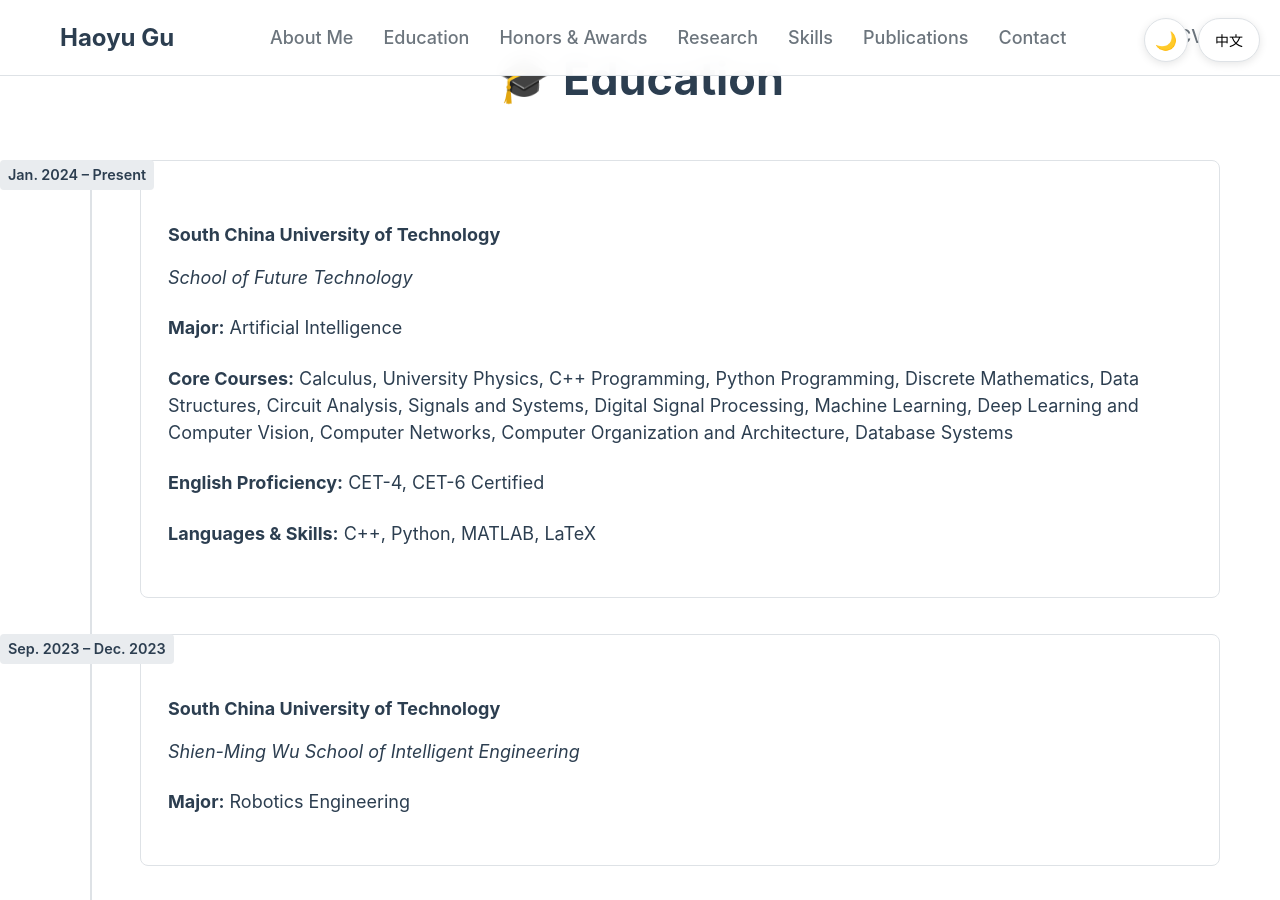
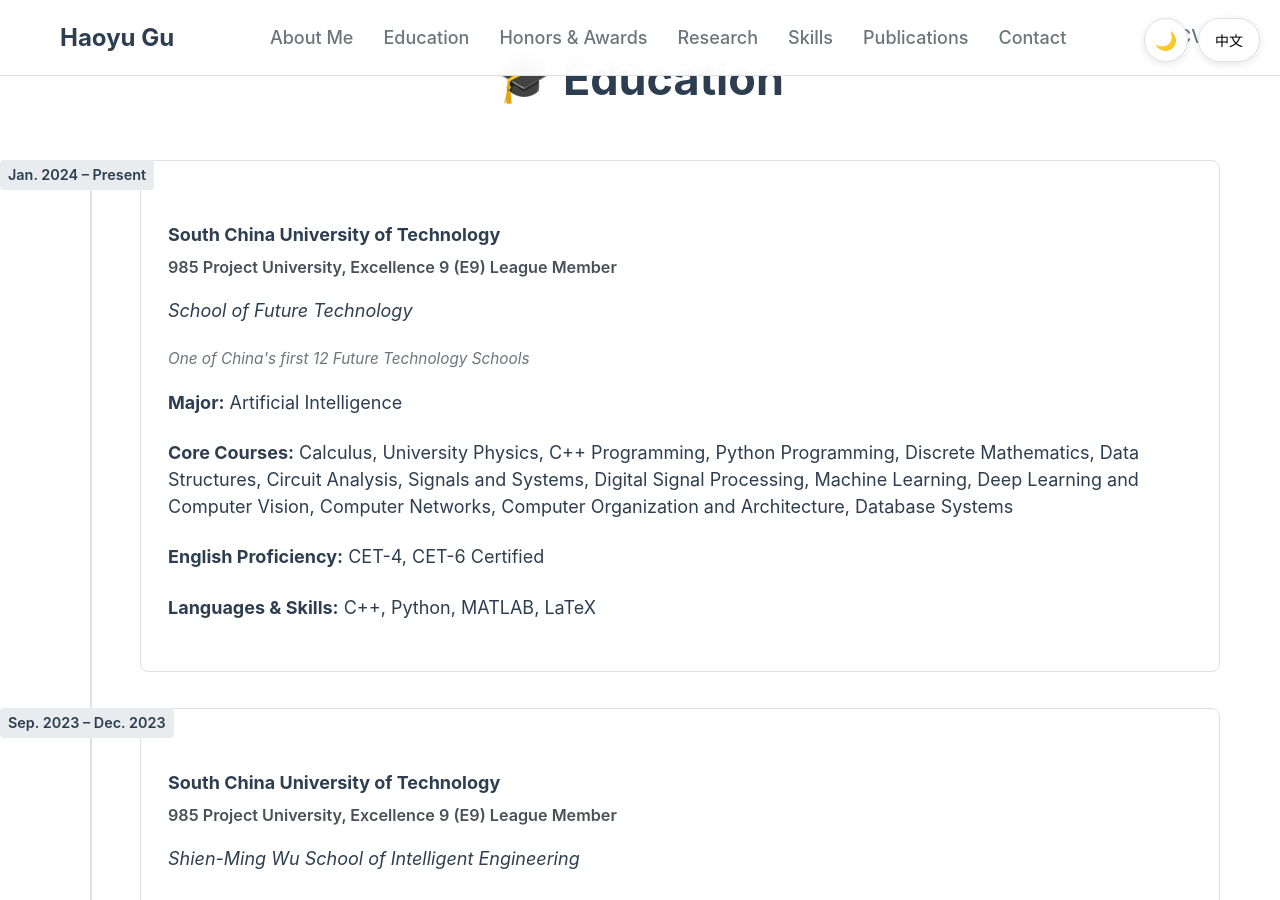
Before and after one commit to Haoyu-Gu/haoyu-gu.github.io, a Jekyll site: the page built from index.html, in a window 1280 px wide and 900 px high, scrolled down 1981 px. Built offline with Jekyll 4.4.1, drawn with Linux system fonts in a browser that asks for light colours; some of the changed text lies outside the part shown.

Commit message:
改进教育背景：添加985/E9标识、未来技术学院描述、高考成绩信息及相应样式

```diff
--- a/assets/css/custom.css
+++ b/assets/css/custom.css
@@ -415,6 +415,28 @@
   border: 1px solid var(--border-color);
   border-radius: 8px;
   padding: 1.5rem;
+}
+
+/* Education description styles */
+.university-description {
+  color: var(--text-accent);
+  font-weight: 600;
+  font-size: 0.9rem;
+  margin: 0.5rem 0;
+}
+
+.school-description {
+  color: var(--text-secondary);
+  font-style: italic;
+  font-size: 0.85rem;
+  margin: 0.5rem 0;
+}
+
+/* Gaokao score styles */
+.gaokao-score {
+  color: var(--link-color);
+  font-weight: bold;
+  font-size: 1.1rem;
 }
 
 /* Skills grid */
--- a/index.html
+++ b/index.html
@@ -53,7 +53,9 @@
       <div class="timeline-date">Jan. 2024 – Present</div>
       <div class="timeline-content">
         <h3 data-lang='{"en": "South China University of Technology", "zh": "华南理工大学"}'>South China University of Technology</h3>
+        <p class="university-description" data-lang='{"en": "985 Project University, Excellence 9 (E9) League Member", "zh": "985工程大学，卓越大学联盟(E9)成员"}'>985 Project University, Excellence 9 (E9) League Member</p>
         <p><em data-lang='{"en": "School of Future Technology", "zh": "未来技术学院"}'>School of Future Technology</em></p>
+        <p class="school-description" data-lang='{"en": "One of China\'s first 12 Future Technology Schools", "zh": "国家首批12所未来技术学院"}'>One of China's first 12 Future Technology Schools</p>
         <p><strong data-lang='{"en": "Major:", "zh": "专业:"}'>Major:</strong> <span data-lang='{"en": "Artificial Intelligence", "zh": "人工智能"}'>Artificial Intelligence</span></p>
         <p><strong data-lang='{"en": "Core Courses:", "zh": "核心课程:"}'>Core Courses:</strong> <span data-lang='{"en": "Calculus, University Physics, C++ Programming, Python Programming, Discrete Mathematics, Data Structures, Circuit Analysis, Signals and Systems, Digital Signal Processing, Machine Learning, Deep Learning and Computer Vision, Computer Networks, Computer Organization and Architecture, Database Systems", "zh": "微积分、大学物理、C++程序设计、Python程序设计、离散数学、数据结构、电路分析、信号与系统、数字信号处理、机器学习、深度学习与计算机视觉、计算机网络、计算机组成原理、数据库系统"}'>Calculus, University Physics, C++ Programming, Python Programming, Discrete Mathematics, Data Structures, Circuit Analysis, Signals and Systems, Digital Signal Processing, Machine Learning, Deep Learning and Computer Vision, Computer Networks, Computer Organization and Architecture, Database Systems</span></p>
         <p><strong data-lang='{"en": "English Proficiency:", "zh": "英语能力:"}'>English Proficiency:</strong> <span data-lang='{"en": "CET-4, CET-6 Certified", "zh": "四级、六级证书"}'>CET-4, CET-6 Certified</span></p>
@@ -64,8 +66,17 @@
       <div class="timeline-date">Sep. 2023 – Dec. 2023</div>
       <div class="timeline-content">
         <h3 data-lang='{"en": "South China University of Technology", "zh": "华南理工大学"}'>South China University of Technology</h3>
+        <p class="university-description" data-lang='{"en": "985 Project University, Excellence 9 (E9) League Member", "zh": "985工程大学，卓越大学联盟(E9)成员"}'>985 Project University, Excellence 9 (E9) League Member</p>
         <p><em data-lang='{"en": "Shien-Ming Wu School of Intelligent Engineering", "zh": "吴贤明智能工程学院"}'>Shien-Ming Wu School of Intelligent Engineering</em></p>
         <p><strong data-lang='{"en": "Major:", "zh": "专业:"}'>Major:</strong> <span data-lang='{"en": "Robotics Engineering", "zh": "机器人工程"}'>Robotics Engineering</span></p>
+      </div>
+    </div>
+    <div class="timeline-item">
+      <div class="timeline-date">Jun. 2023</div>
+      <div class="timeline-content">
+        <h3 data-lang='{"en": "National College Entrance Examination (Gaokao)", "zh": "全国高等学校招生统一考试（高考）"}'>National College Entrance Examination (Gaokao)</h3>
+        <p><strong data-lang='{"en": "Total Score:", "zh": "总分:"}'>Total Score:</strong> <span class="gaokao-score">644</span></p>
+        <p><strong data-lang='{"en": "Subject Scores:", "zh": "单科成绩:"}'>Subject Scores:</strong> <span data-lang='{"en": "Mathematics: 131, English: 129, Physics: 96", "zh": "数学：131分，英语：129分，物理：96分"}'>Mathematics: 131, English: 129, Physics: 96</span></p>
       </div>
     </div>
     <div class="timeline-item">
```
